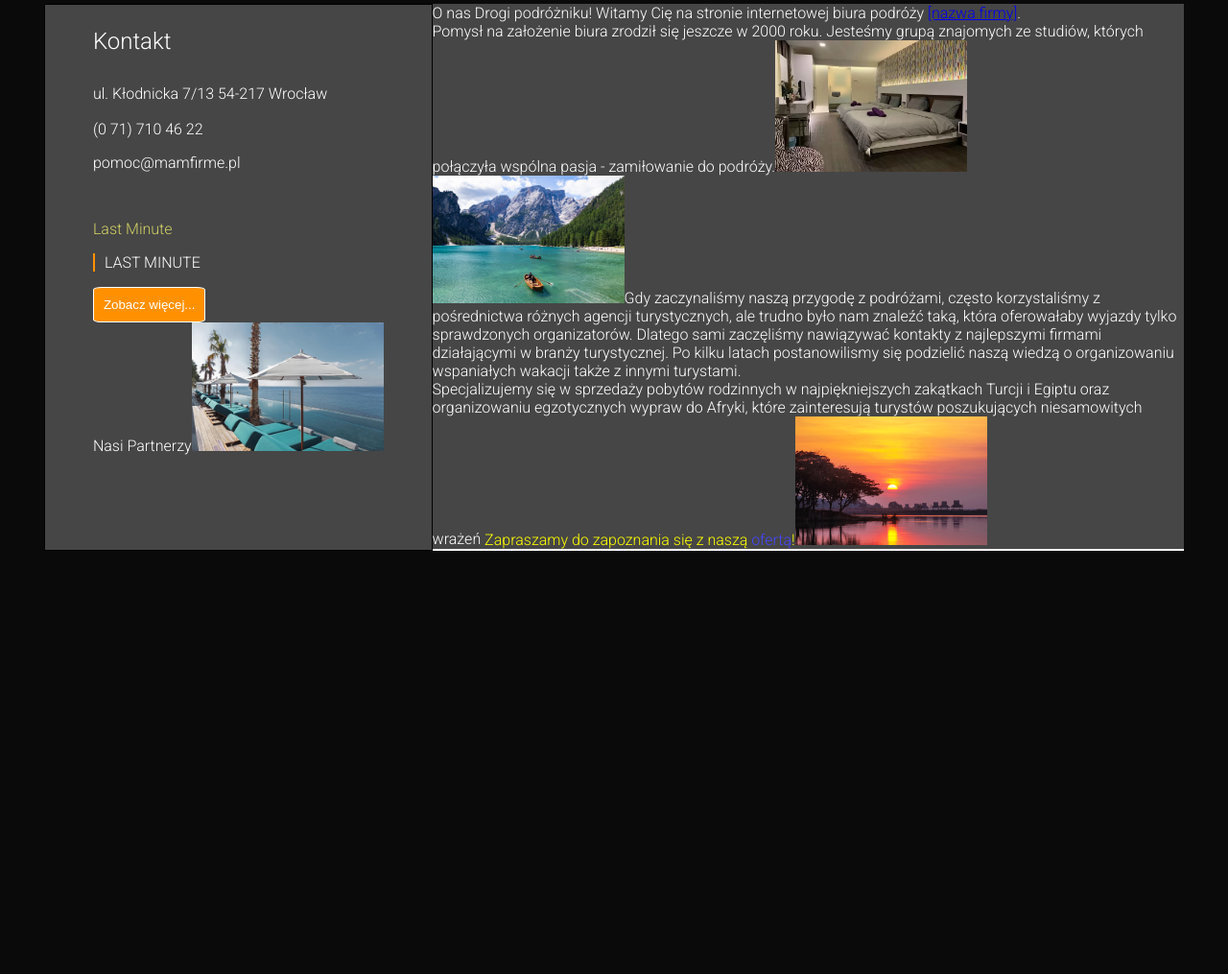
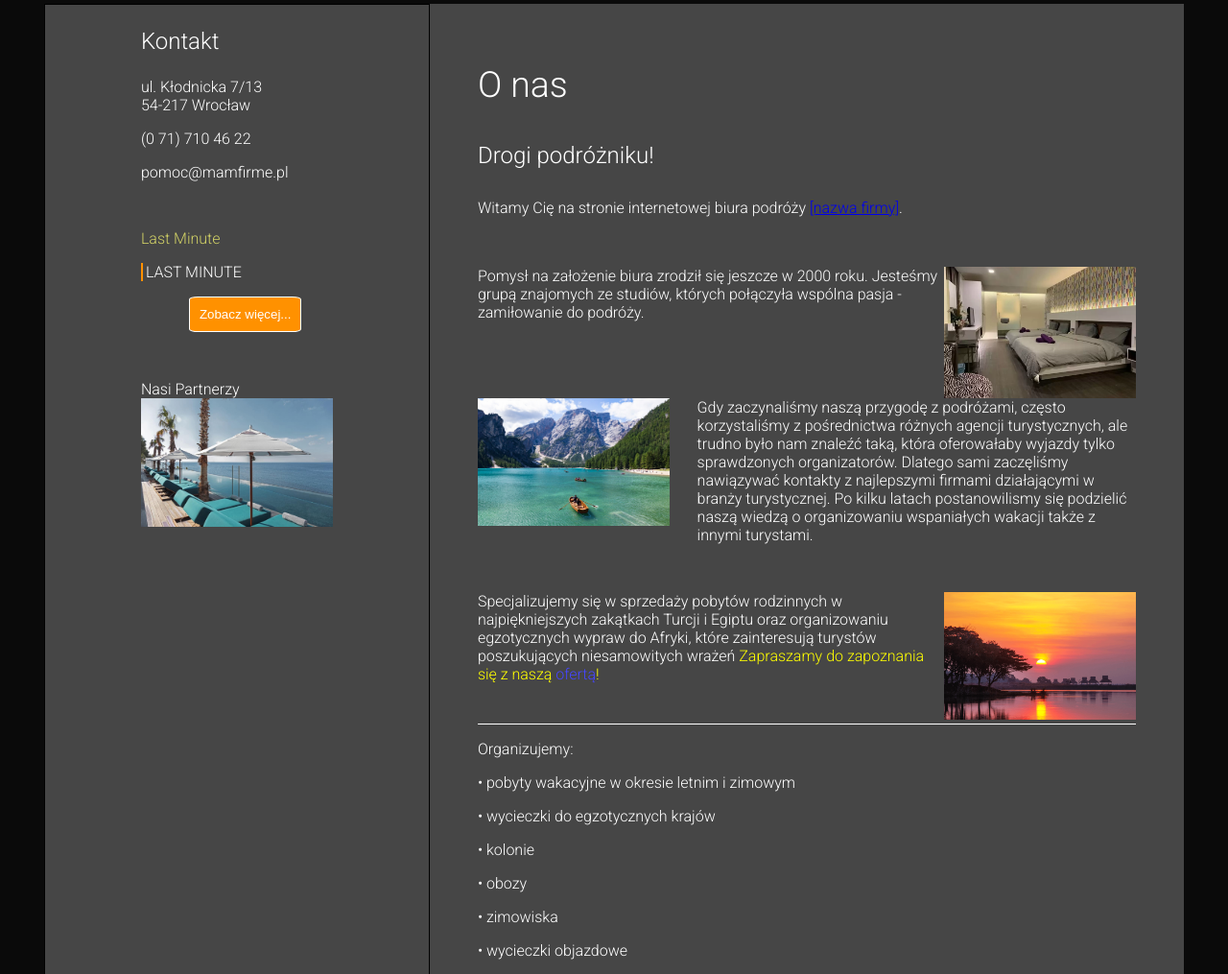
Before and after one commit to Dawy678/biuro-turystyczne-05.02.2021, a plain HTML site: page index.html in a window 1280 px wide. Shown: the part 974-1989 px from the top of the page at 96% size. Before the commit the page ends 1556 px from the top, so only its background shows below. Drawn offline with Linux system fonts and the light colour scheme.

Commit message:
nareszcie koniec moje oczy mowia pomocy

```diff
--- a/index.html
+++ b/index.html
@@ -1,18 +1,22 @@
 <!DOCTYPE html>
 <html lang="en">
+
 <head>
     <meta charset="UTF-8">
     <meta name="viewport" content="width=device-width, initial-scale=1.0">
     <link rel="stylesheet" href="style.css">
     <link rel="preconnect" href="https://fonts.gstatic.com">
-    <link href="https://fonts.googleapis.com/css2?family=Quicksand:wght@300&family=Roboto:wght@100;200;250;300;400;500&display=swap" rel="stylesheet">
+    <link
+        href="https://fonts.googleapis.com/css2?family=Quicksand:wght@300&family=Roboto:wght@100;200;250;300;400;500&display=swap"
+        rel="stylesheet">
     <title>Biuro turystyczne</title>
 </head>
+
 <body>
     <div class="body1">
         <div class="grid-container nav margindolny">
             <div>
-            <img class ="logo" src="./zdj/logo.jpg">
+                <img class="logo" src="./zdj/logo.jpg">
             </div>
             <div class="kowalski-nav">
                 <span class="color1 jankowalski">Jan Kowalski</span>
@@ -36,54 +40,87 @@
         <div class="body2">
             <div class="item-holder1">
                 <div class="item1 margindolny">
-            <span class="kontakt"><p>Kontakt</p></span>
-                <span class="br">ul. Kłodnicka 7/13 </span>
+                    <span class="kontakt">
+                        <p>Kontakt</p>
+                    </span>
+                    <div class="text-container">
+                        <span>ul. Kłodnicka 7/13 </span>
                         <span>54-217 Wrocław</span>
-            <span><p>(0 71) 710 46 22</p></span>
-            <span><p>pomoc@mamfirme.pl</p></span>
+                    </div>
+
+                    <span>
+                        <p>(0 71) 710 46 22</p>
+                    </span>
+                    <span>
+                        <p>pomoc@mamfirme.pl</p>
+                    </span>
+                </div>
+                <div class="margindolny">
+                    <span class="color1">Last Minute</span>
+                    <p><span class="borderlewy lastminute">LAST MINUTE</span></p>
+                    <button class="zobaczwiecej color3 textright">Zobacz więcej...</button>
+                </div>
+                <div class="img-text-container">
+                    <div><span>Nasi Partnerzy</span></div>
+
+                    <div>
+                        <img class="img" src="./zdj/1.jpg">
+                    </div>
+                </div>
+            </div>
+            <div class="item-holder2">
+                <div class="item2 margindolny">
+                    <span class="pt28">
+                        <p>O nas</p>
+                    </span>
+                    <span class="pt18">
+                        <p>Drogi podróżniku!</p>
+                    </span>
+                    <span>Witamy Cię na stronie internetowej biura podróży <a href="#">[nazwa firmy]</a>.</span>
+                </div>
+                <div class="img-container">
+                    <span>Pomysł na założenie biura zrodził się jeszcze w 2000 roku. Jesteśmy grupą znajomych
+                        ze studiów, których połączyła wspólna pasja - zamiłowanie do podróży.</span>
+                    <img class="img" src="./zdj/2.webp">
+                </div>
+                <div class="margindolny img-container2">
+                    <div>
+                        <img class="img" src="./zdj/3.jpg">
                     </div>
                     <div>
-            <span class="color1">Last Minute</span>
-            <p><span class="borderlewy lastminute">LAST MINUTE</span></p>
-            <button class="zobaczwiecej color3">Zobacz więcej...</button>
+                        <span>Gdy zaczynaliśmy naszą przygodę z podróżami, często korzystaliśmy z pośrednictwa różnych
+                            agencji turystycznych, ale trudno było nam znaleźć taką, która oferowałaby wyjazdy tylko
+                            sprawdzonych organizatorów. Dlatego sami zaczęliśmy nawiązywać kontakty z najlepszymi
+                            firmami działającymi w branży turystycznej. Po kilku latach postanowilismy się podzielić
+                            naszą wiedzą o organizowaniu wspaniałych wakacji także z innymi turystami.</span>
+                    </div>
+
+                </div>
+                <div class="borderdolny img-container">
+                    <div>
+                        <span>Specjalizujemy się w sprzedaży pobytów rodzinnych w najpiękniejszych zakątkach Turcji i
+                            Egiptu
+                            oraz organizowaniu egzotycznych wypraw do Afryki, które zainteresują turystów poszukujących
+                            niesamowitych wrażeń</span>
+                        <span class="color6">Zapraszamy do zapoznania się z naszą <span
+                                class="color5">ofertą</span>!</span>
                     </div>
                     <div>
-            <span class="br">Nasi Partnerzy</span><img class="img" src="./zdj/1.jpg">
+                        <img class="img" src="./zdj/4.png">
                     </div>
                 </div>
-
-        <div class="item-holder2">
-            <div class="item2">
-            <span>O nas</span>
-            <span>Drogi podróżniku!</span>
-            <span>Witamy Cię na stronie internetowej biura podróży <a href="#">[nazwa firmy]</a>.</span>
-        </div>
                 <div>
-            <span class="br">Pomysł na założenie biura zrodził się jeszcze w 2000 roku. Jesteśmy grupą znajomych ze studiów, których połączyła wspólna pasja - zamiłowanie do podróży.</span><img class="img" src="./zdj/2.webp">
-
-        </div>
-        <div>
-
-            <img class="img" src="./zdj/3.jpg"><span>Gdy zaczynaliśmy naszą przygodę z podróżami, często korzystaliśmy z pośrednictwa różnych agencji turystycznych, ale trudno było nam znaleźć taką, która oferowałaby wyjazdy tylko sprawdzonych organizatorów. Dlatego sami zaczęliśmy nawiązywać kontakty z najlepszymi firmami działającymi w branży turystycznej. Po kilku latach postanowilismy się podzielić naszą wiedzą o organizowaniu wspaniałych wakacji także z innymi turystami.</span>
-        </div>
-        <div class="borderdolny">
-            <span>Specjalizujemy się w sprzedaży pobytów rodzinnych w najpiękniejszych zakątkach Turcji i Egiptu oraz organizowaniu egzotycznych wypraw do Afryki, które zainteresują turystów poszukujących niesamowitych wrażeń</span>
-            <span class="color6 br">Zapraszamy do zapoznania się z naszą <span class="color5">ofertą</span>!</span><img class="img" src="./zdj/4.png">
-
+                    <p>Organizujemy:</p>
+                    <p>• pobyty wakacyjne w okresie letnim i zimowym</p>
+                    <p>• wycieczki do egzotycznych krajów</p>
+                    <p>• kolonie</p>
+                    <p>• obozy</p>
+                    <p>• zimowiska</p>
+                    <p>• wycieczki objazdowe</p>
                 </div>
             </div>
-
-
-
-
-
-
-
-
-
-
-
         </div>
     </div>
 </body>
+
 </html>
--- a/style.css
+++ b/style.css
@@ -42,7 +42,7 @@ body {
     margin-right: 10px;
 }
 .borderdolny {
-    border-bottom: 2px solid currentColor;
+    border-bottom: 1px solid currentColor;
 }
 .menunav {
     padding: 3px;
@@ -84,11 +84,14 @@ body {
 .item-holder1 {
     border: 1px solid black;
     grid-column: 1;
-    padding-right: 50px;
-    padding-left: 50px;
+    padding-right: 100px;
+    padding-left: 100px;
 }
 .item-holder2 {
     grid-column: 2;
+    margin-left: 50px;
+    margin-right: 50px;
+    margin-top: 25px;
 }
 .kontakt {
     font-size: 18pt;
@@ -100,7 +103,7 @@ body {
     color: yellow;
 }
 .lastminute {
-    padding-left: 10px;
+    padding-left: 3px;
 }
 .br {
     margin-bottom: 5px;
@@ -108,3 +111,29 @@ body {
 .img {
     width: 200px;
 }
+.pt28 {
+    font-size: 28pt;
+}
+.pt18 {
+    font-size: 18pt;
+}
+.img-container {
+    grid-template-columns: auto auto;
+    display: grid;
+}
+.img-container2 {
+    display: grid;
+    grid-template-columns: 33.33% 66.66%;
+}
+.text-container {
+    display: grid;
+    grid-template-columns: auto;
+    grid-template-rows: auto auto;
+}
+.img-text-container {
+    display: grid;
+    grid-template-columns: auto;
+}
+.textright {
+    margin-left: 50px;
+}
```
Lines whose indentation alone changed are shown as unchanged.
